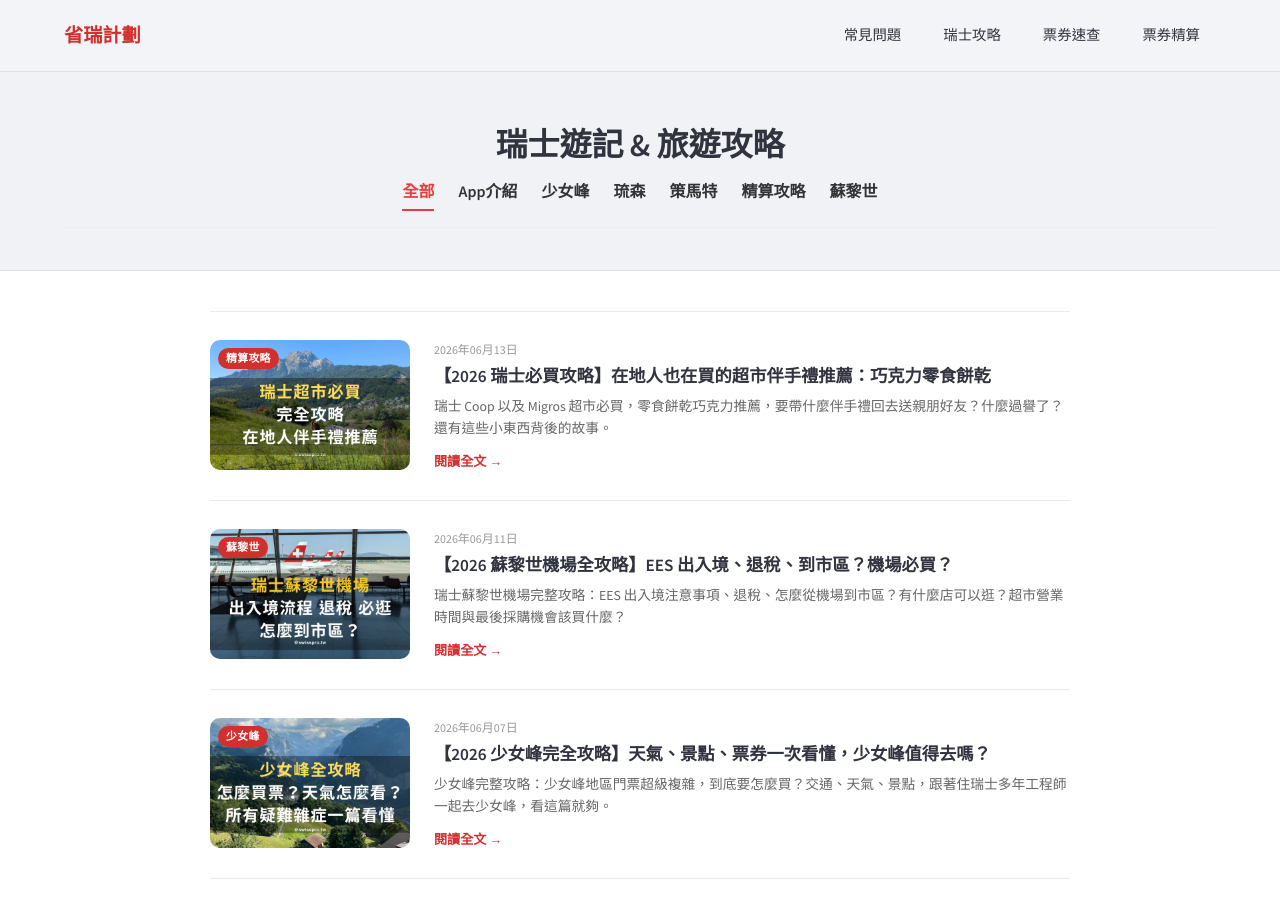
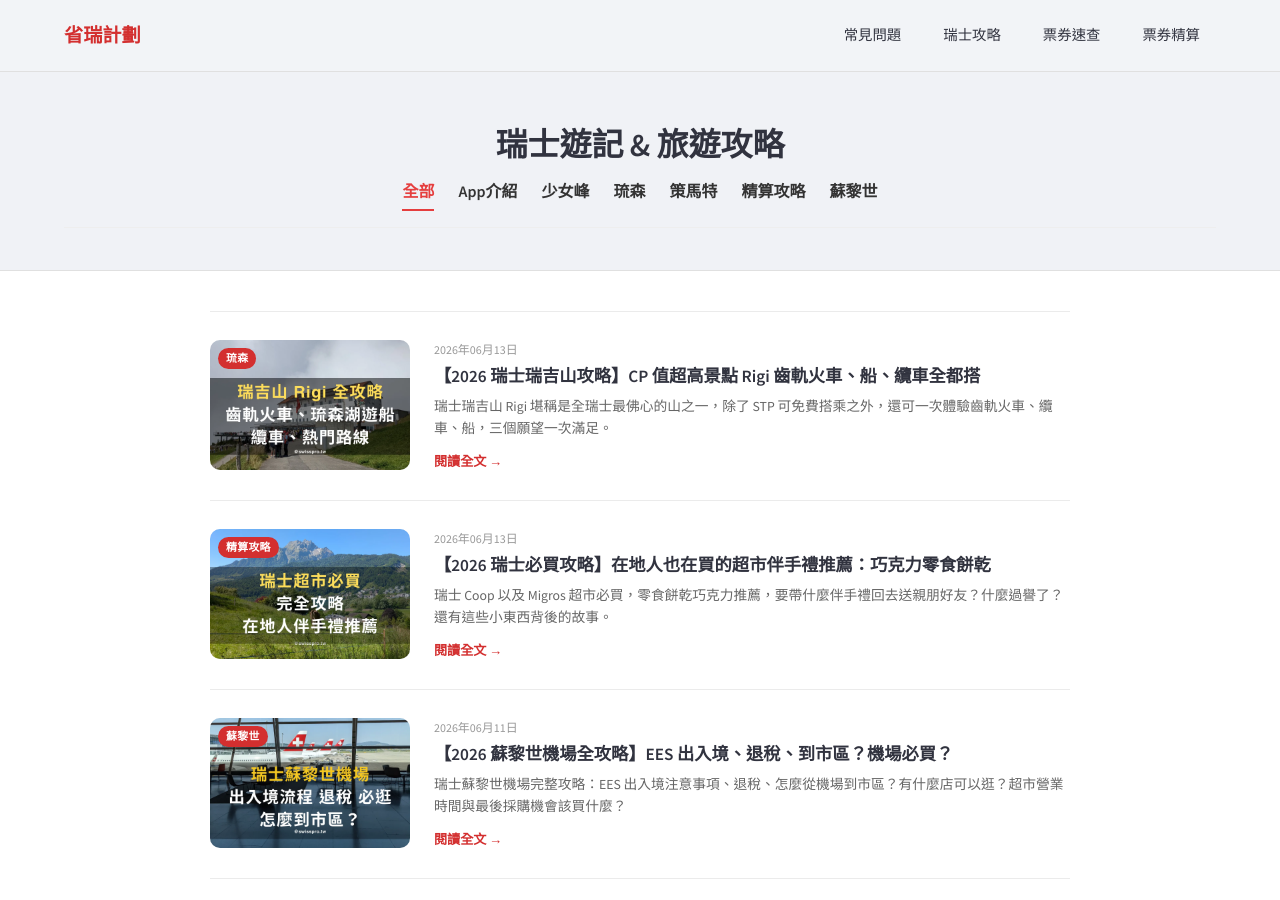
Before and after one commit to Chichinghsu/swisspro, a Jekyll site: the page built from blog.html, in a window 1280 px wide and 900 px high. Built offline with Jekyll 4.4.1, drawn with Linux system fonts in a browser that asks for light colours.

Commit message:
new post rigi

```diff
--- /dev/null
+++ b/_posts/2026-06-14-rigi-guide.md
@@ -0,0 +1,400 @@
+---
+layout: post
+title: "【2026 瑞士瑞吉山攻略】CP 值超高景點 Rigi 齒軌火車、船、纜車全都搭"
+date: 2026-06-13
+categories: 琉森
+image: /img/luzern/rigi_cover.webp
+thumbnail: /img/luzern/rigi_cover.webp
+og_image:  /img/luzern/rigi_cover.webp
+description: "瑞士瑞吉山 Rigi 堪稱是全瑞士最佛心的山之一，除了 STP 可免費搭乘之外，還可一次體驗齒軌火車、纜車、船，三個願望一次滿足。"
+permalink: /blog/rigi-guide/
+---
+
+瑞士瑞吉山 Rigi 根本是全瑞士最佛心的山了，除了 Swiss Travel Pass (STP) 或 Saver Day Pass 或 瑞士中部通票 Lucerne Travel Pass 可免費搭乘之外，還可體驗齒軌火車、纜車、船，三個願望一次滿足。反觀某些觀光名峰，都已買超貴的 STP 了還只能半價甚至只能七五折（少女峰，就是你）。
+
+假如你還不知道什麼是 STP 或 Saver Day Pass 或瑞士中部通票：
+- {% assign target_post = site.posts | where: "url", "/blog/stp-halbtax-guide/" | first %}<a href="{{ target_post.url }}" class="swiss-red-link">{{ target_post.title }}</a>
+- {% assign target_post = site.posts | where: "url", "/blog/saver-day-pass/" | first %}<a href="{{ target_post.url }}" class="swiss-red-link">{{ target_post.title }}</a>
+- {% assign target_post = site.posts | where: "url", "/blog/luzern-travel-pass/" | first %}<a href="{{ target_post.url }}" class="swiss-red-link">{{ target_post.title }}</a>
+
+<a id="nav"></a>
+## 本文快速導覽
+- [瑞吉山簡介](#intro)
+- [景點介紹與建議路線](#transport)
+- [交通票券與列車營運時間](#ticket)
+- [天氣與山上即時影像](#wetter)
+- [省瑞結論：值得去嗎？](#conclusions)
+- [常見問題](#faq)
+
+<a id="intro"></a>
+## 瑞吉山簡介
+
+Rigi 瑞吉山在琉森 (Lucerne, 德語 Luzern) 附近，被譽為山中皇后，海拔約 1800 公尺。除了是最佛心的山之外，更是登山齒軌火車名副其實的「開山祖師」，歐洲最古老的登山鐵路就在瑞吉山（1871 建造），也就是你今天去搭的那條。
+
+首先，強烈呼籲大家稱琉森為琉森，不是盧森、路森，也不是盧塞恩，因為琉森才有琉璃仙境的感覺，湖水波光粼粼，琉璃的森林，之類的那種意象，信達雅。
+
+要去瑞吉山很簡單，直接搭齒軌火車上到最頂端瑞吉山頂 Rigi Kulm，大概半小時就到，幾乎不需要爬到山，居高臨下，不只可看到最「瑞士」的琉森湖 (Vierwaldstättersee)，還可看到另一方向的楚格湖 (Zugersee)。
+
+為何琉森湖是最「瑞士」的湖？因為 1291 年瑞士創立的時候，只有三個州：烏里（Uri）、施維茨（Schwyz）與下瓦爾登（Unterwalden），而這三個州就在今天的琉森湖畔。下次你經過琉森卡貝爾橋時，不妨看看旁邊的飯店牆上壁畫上這三個州的旗子（見下圖），就是瑞士的創始會員。圖中左上為烏里、右上為施維茨、左下為下瓦爾登，至於右下是誰？當然就是琉森州本人，在 1332 加入，成爲第四個州。
+
+<figure style="max-width: 400px; margin: 20px auto;">
+  <img src="{{ '/img/luzern/luzern_hotel.webp' | relative_url }}" alt="琉森飯店牆上壁畫">
+  <figcaption>琉森卡貝爾橋旁邊的飯店牆上壁畫可見瑞士三個創始州 + 琉森</figcaption>
+</figure>
+
+<a href="#nav">👆 回到最上面本文章選單</a>
+
+<a id="transport"></a>
+## 景點介紹與建議路線
+
+上完簡單瑞士歷史課，來看看為什麼瑞吉山我會這麼推薦的原因：
+1. STP 或 Saver Day Pass 免費搭，省錢也省腦
+1. 齒軌火車、船、纜車全都搭，一次享受三種交通方式
+1. 山上天氣好的話風景超美
+
+以下為瑞吉山基本概念地圖，主要目標就是要登頂上到瑞吉山頂 Rigi Kulm，主要有三條路線可以上山（圖中標為：路線 1, 2, 3），可以自行搭配，選一條上山，另一條下山，當然你要的話也可同樣路線上下山。這些路線持 STP 皆可免費搭乘，不需額外買票也不用訂位。
+
+- [省瑞票券速查器](https://calculator.swisspro.tw/?p=validator)：這段 Swiss Travel Pass 能搭嗎？要提早買嗎？怎麼買？要提早預約嗎？多少錢？
+
+<figure>
+  <img src="{{ '/img/luzern/rigi_maps.webp' | relative_url }}" alt="瑞吉山地圖">
+  <figcaption>瑞吉山旅遊地圖，來源<a href="https://www.rigi.ch/en/inform/plan-your-trip">瑞吉山官網</a>路線 1 和 2 為齒軌火車，路線 3 為纜車 + 齒軌火車</figcaption>
+</figure>
+
+這附近主要可以停留的點如下（搭配上圖服用）
+
+1. Rigi Kulm 瑞吉山頂：山上有觀景台可以看琉森湖，也有紀念品店、餐廳。火車到山頂下車後還需再爬一小段坡才能上到最頂端，因為海拔也有個 1800 公尺左右，所以建議還是不要奔跑，慢慢爬。登頂的路有兩條，一條比較平緩、但比較長，另一條比較短但比較陡的路，可評估自己當下的狀況來選擇，平坦的那條看到叉路選右邊（有個標示畫老人），陡的選左邊。
+1. Rigi Kaltbad：直接德文翻譯為冷泉的意思，這邊有 Spa 可以泡湯，但需要額外買門票
+1. Vitznau 菲茨瑙：琉森湖畔可愛的小鎮，要登上瑞吉山的齒軌火車從這邊出發，不過通常這邊遊客都超多
+1. Weggis 韋吉斯：也是琉森湖畔可愛的小鎮，知名俄國鋼琴家拉赫曼尼諾夫曾住在附近，還有一棟他的別墅。天氣好，不趕時間的話，不妨在湖邊喝一杯咖啡再走，完全可以體會瑞士的歲月靜好。
+1. Arth-Goldau：瑞吉山的另一面，這邊也有齒軌火車上山，通常人比 Vitznau 菲茨瑙 少一些，從琉森出發的話火車車程約 30 分鐘
+
+### 經典路線一：琉森出發
+
+<style>
+.rg *{box-sizing:border-box}
+.rg{font-family:system-ui,sans-serif;width:100%}
+
+/* Two-route cards */
+.rg-routes{display:grid;grid-template-columns:1fr 1fr;gap:10px;margin-bottom:16px}
+@media(max-width:520px){.rg-routes{grid-template-columns:1fr}}
+.rg-route-card{border-radius:12px;padding:14px 16px}
+.rg-route-card.up{background:#EFF6FF;border:1px solid #BFDBFE}
+.rg-route-card.down{background:#F0FDF4;border:1px solid #BBF7D0}
+.rg-route-label{font-size:11px;font-weight:600;letter-spacing:.07em;text-transform:uppercase;margin-bottom:6px}
+.rg-route-card.up .rg-route-label{color:#1D4ED8}
+.rg-route-card.down .rg-route-label{color:#15803D}
+.rg-route-num{font-size:13px;font-weight:500;color:#31333F;margin-bottom:4px}
+.rg-route-stops{font-size:12px;color:#5F5E5A;line-height:1.6}
+
+/* Full route flow */
+.rg-flow-title{font-size:14px;font-weight:600;letter-spacing:.07em;text-transform:uppercase;margin-bottom:12px}
+.rg-flow{display:flex;flex-direction:column;gap:0}
+.rg-step{display:flex;align-items:flex-start;gap:0}
+.rg-step-left{display:flex;flex-direction:column;align-items:center;width:36px;flex-shrink:0}
+.rg-dot{width:12px;height:12px;border-radius:50%;background:#D32F2F;border:2px solid #fff;box-shadow:0 0 0 2px #D32F2F;flex-shrink:0;margin-top:3px}
+.rg-dot.end{background:#639922;box-shadow:0 0 0 2px #639922}
+.rg-line{width:2px;flex:1;background:#E5E7EB;min-height:28px}
+.rg-step-right{padding-bottom:0;flex:1;min-width:0}
+.rg-place{font-size:14px;font-weight:500;color:#31333F}
+.rg-transport{display:inline-flex;align-items:center;gap:5px;font-size:11px;color:#5F5E5A;background:#F4F3F0;border-radius:20px;padding:3px 10px;margin:5px 0 2px}
+.rg-transport-icon{font-size:13px}
+</style>
+
+<h2 class="sr-only">瑞吉山路線懶人包，上山路線2與下山路線3，完整行程從琉森出發乘船至菲茨瑙，搭齒軌火車至山頂，再經半山腰纜車回到韋吉斯，最後乘船返回琉森</h2>
+
+<div class="rg">
+  <!-- Up / Down cards -->
+  <div class="rg-routes">
+    <div class="rg-route-card up">
+      <div class="rg-route-label">上山</div>
+      <div class="rg-route-num">上圖 路線 2</div>
+      <div class="rg-route-stops">琉森 → 菲茨瑙 Vitznau<br>→ 瑞吉山頂 Rigi Kulm</div>
+    </div>
+    <div class="rg-route-card down">
+      <div class="rg-route-label">下山</div>
+      <div class="rg-route-num">上圖 路線 3</div>
+      <div class="rg-route-stops">瑞吉山頂 Rigi Kulm<br>→ Rigi Kaltbad → 韋吉斯 Weggis → 琉森</div>
+    </div>
+  </div>
+
+  <!-- Full flow -->
+  <div class="rg-flow-title">完整路線懶人包</div>
+  <div class="rg-flow">
+
+    <div class="rg-step">
+      <div class="rg-step-left"><div class="rg-dot"></div><div class="rg-line"></div></div>
+      <div class="rg-step-right">
+        <div class="rg-place">琉森 Luzern</div>
+        <div class="rg-transport"><span class="rg-transport-icon">🚢</span> 船 · 約 50 分鐘</div>
+      </div>
+    </div>
+
+    <div class="rg-step">
+      <div class="rg-step-left"><div class="rg-dot"></div><div class="rg-line"></div></div>
+      <div class="rg-step-right">
+        <div class="rg-place">菲茨瑙 Vitznau</div>
+        <div class="rg-transport"><span class="rg-transport-icon">🚂</span> 齒軌火車 · 約 40 分鐘</div>
+      </div>
+    </div>
+
+    <div class="rg-step">
+      <div class="rg-step-left"><div class="rg-dot"></div><div class="rg-line"></div></div>
+      <div class="rg-step-right">
+        <div class="rg-place">瑞吉山頂 Rigi Kulm <span style="font-size:11px;color:#B4B2A9">1,797 m</span></div>
+        <div class="rg-transport"><span class="rg-transport-icon">🚂</span> 齒軌火車 · 約 15 分鐘（往 Vitznau 方向）/ 🥾 健行 · 約 2 小時</div>
+      </div>
+    </div>
+
+    <div class="rg-step">
+      <div class="rg-step-left"><div class="rg-dot"></div><div class="rg-line"></div></div>
+      <div class="rg-step-right">
+        <div class="rg-place">半山腰 Rigi Kaltbad</div>
+        <div class="rg-transport"><span class="rg-transport-icon">🚡</span> 纜車 · 約 10 分鐘</div>
+      </div>
+    </div>
+
+    <div class="rg-step">
+      <div class="rg-step-left"><div class="rg-dot"></div><div class="rg-line"></div></div>
+      <div class="rg-step-right">
+        <div class="rg-place">韋吉斯 Weggis</div>
+        <div class="rg-transport"><span class="rg-transport-icon">🚢</span> 船 · 約 50 分鐘</div>
+      </div>
+    </div>
+
+    <div class="rg-step">
+      <div class="rg-step-left"><div class="rg-dot end"></div></div>
+      <div class="rg-step-right">
+        <div class="rg-place">琉森 Luzern</div>
+      </div>
+    </div>
+
+  </div>
+</div>
+
+琉森出發的話建議走上面建議的路線，一次解鎖船、齒軌火車跟纜車。從山頂 Rigi Kulm 賞景完畢要下山到 Rigi Kaltbad 可再搭齒軌火車，也可直接用走的，慢慢健行，費時約 2 小時左右，沿路指標都很清楚，沒什麼難度，只是就是不斷下坡，膝蓋不好的人還是搭車就好。
+
+整個行程加上在山上停留的時間，如果沒有要健行的話，花個半天的時間差不多。不想或不敢搭纜車，也沒有要在 Rigi Kaltbad 這邊泡湯或 Spa 的話也可以直接路線 2 齒軌火車來回就好。這個行程 STP 全都可免費搭乘，除了 Spa 的票要自己買。若你買半價卡就得額外買車票，票券部分請見下方[交通票券與列車營運時間](#ticket)。
+
+如果你不想搭船，怕暈船之類，也可直接從琉森搭火車到 Arth-Goldau，直達大概 30 分鐘，再從那邊搭另一條齒軌火車上山也可以，就是走上圖的路線 1。
+
+<figure>
+  <img src="{{ '/img/luzern/rigi.webp' | relative_url }}" alt="瑞吉山頂">
+  <figcaption>瑞吉山頂景色，天氣好的時候</figcaption>
+</figure>
+
+### 經典路線二：蘇黎世出發
+
+<div class="rg">
+  <!-- Up / Down cards -->
+  <div class="rg-routes">
+    <div class="rg-route-card up">
+      <div class="rg-route-label">上山</div>
+      <div class="rg-route-num">上圖 路線 1</div>
+      <div class="rg-route-stops">蘇黎世 Zurich<br>→ Arth-Goldau → 瑞吉山頂 Rigi Kulm</div>
+    </div>
+    <div class="rg-route-card down">
+      <div class="rg-route-label">下山</div>
+      <div class="rg-route-num">上圖 路線 2 或 3</div>
+      <div class="rg-route-stops">瑞吉山頂 Rigi Kulm<br>→ Rigi Kaltbad → 韋吉斯 Weggis → 琉森</div>
+      <div class="rg-route-stops">或<br>瑞吉山頂 Rigi Kulm<br>→ 菲茨瑙 Vitznau → 琉森</div>
+    </div>
+  </div>
+
+  <!-- Full flow -->
+  <div class="rg-flow-title">完整路線懶人包</div>
+  <div class="rg-flow">
+
+    <div class="rg-step">
+      <div class="rg-step-left"><div class="rg-dot"></div><div class="rg-line"></div></div>
+      <div class="rg-step-right">
+        <div class="rg-place">蘇黎世 Zurich</div>
+        <div class="rg-transport"><span class="rg-transport-icon">🚂</span> 火車 · 約 40 分鐘</div>
+      </div>
+    </div>
+
+    <div class="rg-step">
+      <div class="rg-step-left"><div class="rg-dot"></div><div class="rg-line"></div></div>
+      <div class="rg-step-right">
+        <div class="rg-place">Arth-Goldau</div>
+        <div class="rg-transport"><span class="rg-transport-icon">🚂</span> 齒軌火車 · 約 40 分鐘</div>
+      </div>
+    </div>
+
+    <div class="rg-step">
+      <div class="rg-step-left"><div class="rg-dot"></div><div class="rg-line"></div></div>
+      <div class="rg-step-right">
+        <div class="rg-place">瑞吉山頂 Rigi Kulm <span style="font-size:11px;color:#B4B2A9">1,797 m</span></div>
+        <div class="rg-transport"><span class="rg-transport-icon">🚂</span> 齒軌火車 · 約 15 分鐘（往 Vitznau 方向）/ 🥾 健行 · 約 2 小時</div>
+      </div>
+    </div>
+
+    <div class="rg-step">
+      <div class="rg-step-left"><div class="rg-dot"></div><div class="rg-line"></div></div>
+      <div class="rg-step-right">
+        <div class="rg-place">半山腰 Rigi Kaltbad</div>
+        <div class="rg-transport"><span class="rg-transport-icon">🚡</span> 纜車 · 約 10 分鐘</div>
+      </div>
+    </div>
+
+    <div class="rg-step">
+      <div class="rg-step-left"><div class="rg-dot"></div><div class="rg-line"></div></div>
+      <div class="rg-step-right">
+        <div class="rg-place">韋吉斯 Weggis</div>
+        <div class="rg-transport"><span class="rg-transport-icon">🚢</span> 湖輪 · 約 50 分鐘</div>
+      </div>
+    </div>
+
+    <div class="rg-step">
+      <div class="rg-step-left"><div class="rg-dot end"></div></div>
+      <div class="rg-step-right">
+        <div class="rg-place">琉森 Luzern</div>
+      </div>
+    </div>
+  </div>
+</div>
+
+從蘇黎世出發的話可以從另一邊上山，走路線 1，先搭火車從蘇黎世中央車站到 Arth-Goldau，約 40 分鐘，接著在這站換車。下車就會看到很明顯的指標寫 Rigi，往齒軌列車月台的路上還可看到瑞吉山的歷史。從這邊搭到山頂 Rigi Kulm 約需要 40 分鐘，不用再轉車。
+
+下山的話其實也有很多選擇，想順路去琉森逛逛的話可以走路線 2 或路線 3。
+- 路線 2：不搭纜車直接齒軌火車坐到底去菲茨瑙 Vitznau
+- 路線 3：健行或者搭齒軌火車到 Rigi Kaltbad 接著纜車下去韋吉斯 Weggis 再搭船到琉森
+
+或者不想坐纜車也不想坐船的話，也可直接路線 1 原路折返。
+
+<a href="#nav">👆 回到最上面本文章選單</a>
+
+<a id="ticket"></a>
+## 交通票券與列車營運時間
+
+有 STP 或者 Saver Day Pass 的話這條經典路線全都免費搭乘，可直接跳過這部分，直接上車就好，遇到查票給他看你的 QR Code。持半價卡的話則需買票，請見下方介紹各種票種。
+
+<div class="tip-box" markdown="1">
+不確定什麼是 STP 和 Saver Day Pass？
+- {% assign target_post = site.posts | where: "url", "/blog/stp-halbtax-guide/" | first %}<a href="{{ target_post.url }}" class="swiss-red-link">{{ target_post.title }}</a>
+- {% assign target_post = site.posts | where: "url", "/blog/saver-day-pass/" | first %}<a href="{{ target_post.url }}" class="swiss-red-link">{{ target_post.title }}</a>
+</div>
+
+這邊介紹幾種與瑞吉山相關票券，大家最需要的應該是這兩種（2026 夏天旺季價格）
+
+|  | 瑞吉山一日券 | 琉森來回瑞吉山套票 |
+| :--- | :--- | :--- |
+| 原價（瑞郎） | 84 | 137 |
+| 半價卡價（瑞郎） | 42 | 68.5 |
+| 半價卡價（台幣） | 1600 | 2450 |
+| 齒軌火車 | ✅ | ✅ |
+| 纜車 | ✅ | ✅ |
+| 船 | ❌ | ✅ |
+| 效期 | 一日無限次搭乘 | 一日券 + 琉森來回票 |
+| 購買 | [KKday 瑞吉山一日券](https://www.kkday.com/zh-tw/product/128516-mount-rigi-day-pass-switzerland?cid=24072)| [KKday 琉森來回瑞吉山套票](https://www.kkday.com/zh-tw/product/128531?cid=24072) |
+
+買一日票的瑞吉山的兩條齒軌火車（路線 1 和路線 2）和纜車都可搭到飽，但船票就要額外購買，可在 SBB App 上購買即可。不過單買船票的話，琉森到菲茨瑙 Vitznau 單程持半價卡 15.5 瑞郎，直接買來回是 26.5 瑞郎，這兩張票券的差額剛好就是 26.5 瑞郎。也就是說買來回套票比較省事，就不用再額外買船票，但可能沒有省到錢。
+
+{% assign target_post = site.posts | where: "url", "/blog/how-to-sbb-app/" | first %}
+- 如何使用 SBB App 買票？
+<a href="{{ target_post.url }}" class="swiss-red-link">{{ target_post.title }}</a>
+
+如果你不打算搭船的話，想搭火車從 Arth-Goldau 上山，建議就買一日券 + SBB App 琉森到 Arth-Goldau 來回票（來回 13.6 瑞郎），或者直接買一張 Saver Day Pass。
+
+其他還有以下票種：
+
+- Rigi Kaltbad 水療中心門票：可以去 Spa、泡湯，但不包含車票，還要另外購買車票。
+
+<div class="swiss-buy-container">
+    <a href="https://www.kkday.com/zh-tw/product/128445-rigi-kaltbad-mineral-baths-and-spa-entry-ticket-switzerland?cid=24072"
+       target="_blank"
+       rel="nofollow noopener"
+       class="kkday-swiss-btn">
+        KKday 水療中心 Rigi Kaltbad 門票
+    </a>
+</div>
+
+- 半自助團：如果真的懶得研究，可以直接參加蘇黎世出發的半自助團，會有車載你到瑞吉山腳下，參觀完後再帶你回蘇黎世。
+
+<div class="swiss-buy-container">
+    <a href="https://www.kkday.com/zh-tw/product/21326-switzerland-suburb-day-tour-from-zurich-mt-rigi-and-lake-lucerne?cid=24072"
+       target="_blank"
+       rel="nofollow noopener"
+       class="kkday-swiss-btn">
+        KKday 蘇黎世出發瑞吉山半自助
+    </a>
+</div>
+
+<a href="#nav">👆 回到最上面本文章選單</a>
+
+### 列車營運時間
+
+最後，在瑞士只要有上山行程，請務必在上山之前先看一下時刻表，看你最晚可以待到多晚，除非你想要爬下山。像是 Rigi Kaltbad 到韋吉斯 Weggis 的纜車大概到晚上七點，之後車很少，不過還是可以搭齒軌火車下山。建議上山之前先計劃好下山要搭哪班車，詳細的時刻表請見官網。
+
+<a href="https://www.rigi.ch/en/inform/timetables"
+       target="_blank"
+       rel="nofollow noopener">
+       👉 官網列車營運時刻表
+</a>
+
+<a id="wetter"></a>
+## 天氣與山上即時影像
+
+<figure>
+  <img src="{{ '/img/luzern/rigi_fog.webp' | relative_url }}" alt="天氣不好的瑞吉山頂">
+  <figcaption>有些人鐵齒，天氣不好硬要上，結果就變成這樣</figcaption>
+</figure>
+
+解決了門票與交通路線，別忘了最後大魔王關卡，天氣。如果天氣不好的話，什麼都看不到（真的，因為我就是天氣不好上去過，見上圖）。所以最好的辦法是，先看山上即時影像 Webcam 再決定是否上山。
+
+<a href="https://www.rigi.ch/en/inform/webcams"
+       target="_blank"
+       rel="nofollow noopener">
+       👉 官網山上即時影像
+</a>
+
+另外關於天氣與上山要怎麼穿衣服，可以見本站此文：
+
+- {% assign target_post = site.posts | where: "url", "/blog/meteoswiss-app-guide/" | first %}<a href="{{ target_post.url }}" class="swiss-red-link">{{ target_post.title }}</a>
+
+
+<a href="#nav">👆 回到最上面本文章選單</a>
+
+<a id="conclusions"></a>
+## 省瑞結論：值得去嗎？
+
+我覺得，天氣好的話，推！
+
+也許你用了本站的 [省瑞票券精算器](https://calculator.swisspro.tw/?itinerary_id=f529bba7) （比較 STP 或半價卡方案誰便宜）之後發現，怎麼半價卡便宜那麼多，但你內心不想接受這個事實，想要直接省事買 STP。這時候你就可以把瑞吉山加入你的行程，STP 直接省一波，看起來就不會虧那麼多。
+
+另外，琉森附近除了瑞吉山之外還有另外兩座山：石丹峰 Stanserhorn 與鐵力士山 Titlis，其中石丹峰也是極少數連登山鐵道持 STP 都全面免費的景點，這時候再把石丹峰也加入，就有機會 STP 比半價卡方案便宜。
+
+最後歡迎使用本站的瑞士旅遊小工具
+- [省瑞票券速查器](https://calculator.swisspro.tw/?p=validator)：這段 Swiss Travel Pass 能搭嗎？要提早買嗎？怎麼買？要提早預約嗎？多少錢？
+- [省瑞票券精算器](https://calculator.swisspro.tw/?itinerary_id=f529bba7)：幫我精算 STP 還是半價卡划算
+
+<a href="#nav">👆 回到最上面本文章選單</a>
+
+
+<a id="faq"></a>
+## 常見問題
+
+最後整理一些大家常問的問題
+
+<details>
+<summary class="faq-question">瑞吉山冬天有開嗎？</summary>
+<div class="faq-answer">
+    <p>有，齒軌火車全年無休，可以上山賞雪，還可以滑雪。不會滑雪的人可以去滑雪橇 Slegging。冷冷的冬天去 Rigi Kaltbad 泡湯也是完美的選擇。</p>
+</div>
+</details>
+
+
+<details>
+<summary class="faq-question">瑞吉山 Swiss Travel Pass (STP) 可用嗎？</summary>
+<div class="faq-answer">
+    <p>可！持 STP 者，不論是纜車、齒軌火車、船全都可以免費搭乘，賺爛了。半價卡的話全都半價。<br>建議使用：<a href="https://calculator.swisspro.tw/?p=validator" class="swiss-red-link">省瑞票券速查器</a> 快速查詢 STP 有沒有免費以及需不需要提早訂票。</p>
+</div>
+</details>
+
+
+<details>
+<summary class="faq-question">瑞吉山車票之外需要額外買門票嗎？</summary>
+<div class="faq-answer">
+    <p>不需要，搭到瑞吉山頂 Rigi Kulm 之後不需要額外買門票，不過如果要去泡湯 的話要搭到 Rigi Kaltbad 這站，這邊就需要額外買票了。 <a href="https://www.kkday.com/zh-tw/product/128445-rigi-kaltbad-mineral-baths-and-spa-entry-ticket-switzerland?cid=24072" class="swiss-red-link">👉 KKday Rigi Kaltbad 泡湯門票</a> </p>
+</div>
+</details>
```
Also changed, not shown: _posts/2026-05-03-luzern-travel-pass.md (+1 -1 lines), _posts/2026-06-07-jungfrau-guide.md (+2 -0 lines), img/luzern/luzern_hotel.webp (added), img/luzern/rigi_cover.webp (added), img/luzern/rigi_fog.webp (added), img/luzern/rigi_maps.webp (added).
